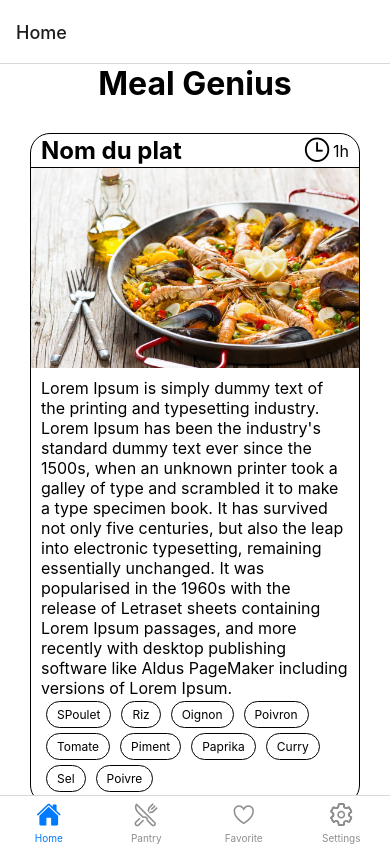
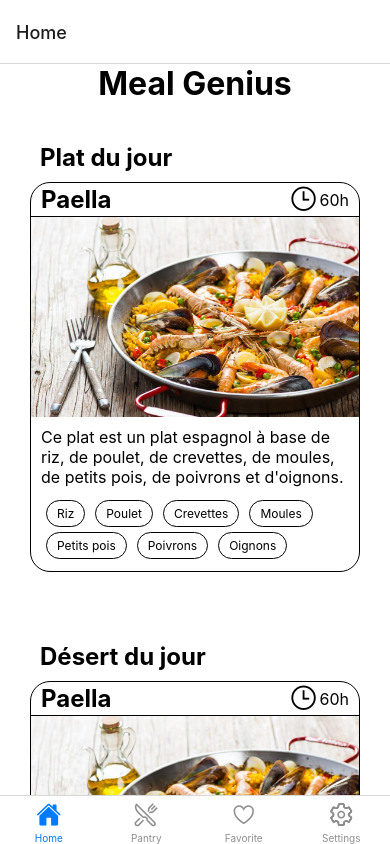
Before and after one commit to Jami-INF/MealGenius, a React Native app in the folder MealGenius/: screen /Home in a window 390 px wide. Built offline with nearby package versions, Linux system fonts and the light colour scheme.

Commit message:
✨ add interfaces and types

```diff
--- a/MealGenius/components/CustomImage.tsx
+++ b/MealGenius/components/CustomImage.tsx
@@ -1,7 +1,5 @@
 import {Image, ImageSourcePropType} from "react-native";
-
-type ImageType = "icon" | "meal";
-type ImageExtension = "png" | "jpg" | "jpeg";
+import { ImageExtension, ImageType } from "../models/types/ImageTypes";
 
 type ImageProps = {
     imageType: ImageType,
--- a/MealGenius/components/MealInfomationSheet.tsx
+++ b/MealGenius/components/MealInfomationSheet.tsx
@@ -2,28 +2,32 @@ import { View, Text, StyleSheet, Image  } from "react-native";
 import {Ionicons} from "@expo/vector-icons";
 import CustomText from "./CustomText";
 import IngredientsCapsuleList from "./IngredientsCapsuleList";
+import { IMeal } from "../models/IMeal";
 
-const ingredients = ["SPoulet", "Riz", "Oignon", "Poivron", "Tomate", "Piment", "Paprika", "Curry", "Sel", "Poivre"];
+type MealInformationSheetProps = {
+    meal: IMeal
+}
 
-export default function MealInformationSheet(): JSX.Element{
+export default function MealInformationSheet(props: MealInformationSheetProps): JSX.Element {
     return (
         <View style={styles.container}>
             <View style={styles.header}>
                 <View style={styles.title}>
-                    <CustomText text="Nom du plat" textType="subtitle"/>
+                    <CustomText text={props.meal.name} textType="subtitle"/>
                 </View>
                 <View style={styles.clock}>
                     <Ionicons name="time-outline" size={30}/>
-                    <Text style={styles.text}>1h</Text>
+                    <Text style={styles.text}>{props.meal.duration}h</Text>
                 </View>
             </View>
 
             <Image style={styles.image} source={require("../assets/meals/paella.jpeg")}/>
 
             <View style={styles.mainText}>
-                <CustomText text="Lorem Ipsum is simply dummy text of the printing and typesetting industry. Lorem Ipsum has been the industry's standard dummy text ever since the 1500s, when an unknown printer took a galley of type and scrambled it to make a type specimen book. It has survived not only five centuries, but also the leap into electronic typesetting, remaining essentially unchanged. It was popularised in the 1960s with the release of Letraset sheets containing Lorem Ipsum passages, and more recently with desktop publishing software like Aldus PageMaker including versions of Lorem Ipsum."
-                            textType="paragraph"/>
-                <IngredientsCapsuleList ingredients={ingredients}/>
+                <CustomText text={props.meal.description} textType="paragraph"/>
+                <View style={styles.ingredients}>
+                    <IngredientsCapsuleList ingredients={props.meal.ingredients}/>
+                </View>
             </View>
         </View>
     )
@@ -64,7 +68,6 @@ const styles = StyleSheet.create({
         width: "100%",
         height: 200,
         resizeMode: "cover",
-        backgroundColor: "red",
     },
     ingredientText: {
        padding: 5,
@@ -72,6 +75,8 @@ const styles = StyleSheet.create({
         borderRadius: 20,
         width: null,
         height: 25
+    },
+    ingredients: {
+        marginTop: 10
     }
-
 });
--- /dev/null
+++ b/MealGenius/models/IMeal.ts
@@ -0,0 +1,16 @@
+import { IImage } from "./IImage";
+
+export interface IMeal {
+    /** The id of the meal. */
+    id: string;
+    /** The name of the meal. */
+    name: string;
+    /** The description of the meal. */
+    description: string;
+    /** The image of the meal. */
+    image : IImage;
+    /** The duration of the meal in minutes. */
+    duration: number;
+    /** The ingredients of the meal. */
+    ingredients: string[];
+}
--- /dev/null
+++ b/MealGenius/models/types/ImageTypes.ts
@@ -0,0 +1,4 @@
+/** The type of image `icon` or `meal`. */
+export type ImageType = "icon" | "meal";
+/** The extension of the image `png`, `jpg`, or `jpeg`. */
+export type ImageExtension = "png" | "jpg" | "jpeg";
--- a/MealGenius/screens/HomeScreen.tsx
+++ b/MealGenius/screens/HomeScreen.tsx
@@ -1,7 +1,26 @@
 import {View, StyleSheet, ScrollView} from "react-native";
 import CustomText from "../components/CustomText";
 import MealInformationSheet from "../components/MealInfomationSheet";
+import { IMeal } from "../models/IMeal";
 
+const meals: IMeal[] = [
+    {
+        id: "1",
+        name: "Paella",
+        description: "Ce plat est un plat espagnol à base de riz, de poulet, de crevettes, de moules, de petits pois, de poivrons et d'oignons.",
+        ingredients: [
+            "Riz",
+            "Poulet",
+            "Crevettes",
+            "Moules",
+            "Petits pois",
+            "Poivrons",
+            "Oignons"
+        ],
+        duration: 60,
+        image: require("../assets/meals/paella.jpeg")
+    }
+];
 
 export default function HomeScreen() {
     return (
@@ -11,14 +30,19 @@ export default function HomeScreen() {
                     <CustomText text="Meal Genius" textType="title"/>
                 </View>
                 <View style={styles.MealSheet}>
-                    <MealInformationSheet/>
+                    <View style={styles.MealSheetTitle}>
+                        <CustomText text="Plat du jour" textType="subtitle"/>
+                    </View>
+                    <MealInformationSheet meal={meals[0]}/>
                 </View>
                 <View style={styles.MealSheet}>
-                    <MealInformationSheet/>
+                    <View style={styles.MealSheetTitle}>
+                        <CustomText text="Désert du jour" textType="subtitle"/>
+                    </View>
+                    <MealInformationSheet meal={meals[0]}/>
                 </View>
             </View>
         </ScrollView>
-
     )
   };
 
@@ -32,5 +56,8 @@ export default function HomeScreen() {
     },
     MealSheet: {
         margin: 30
+    },
+    MealSheetTitle: {
+        margin: 10
     }
   });
```
Also changed, not shown: MealGenius/models/IImage.ts (added, +10 -0 lines).
